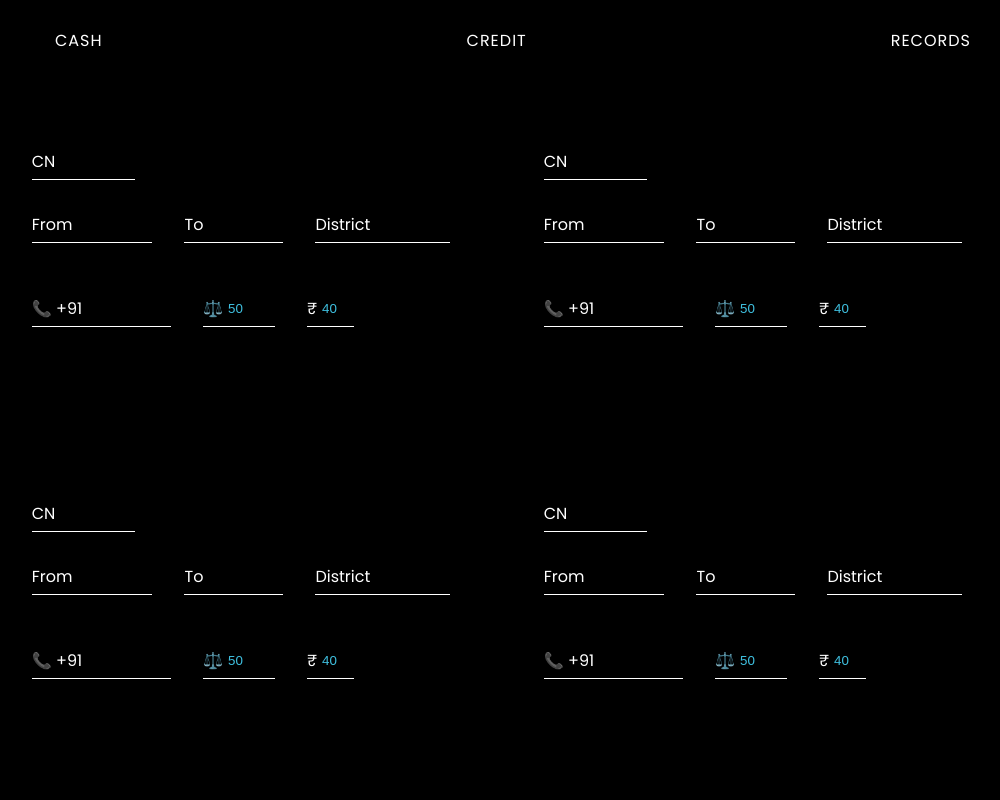
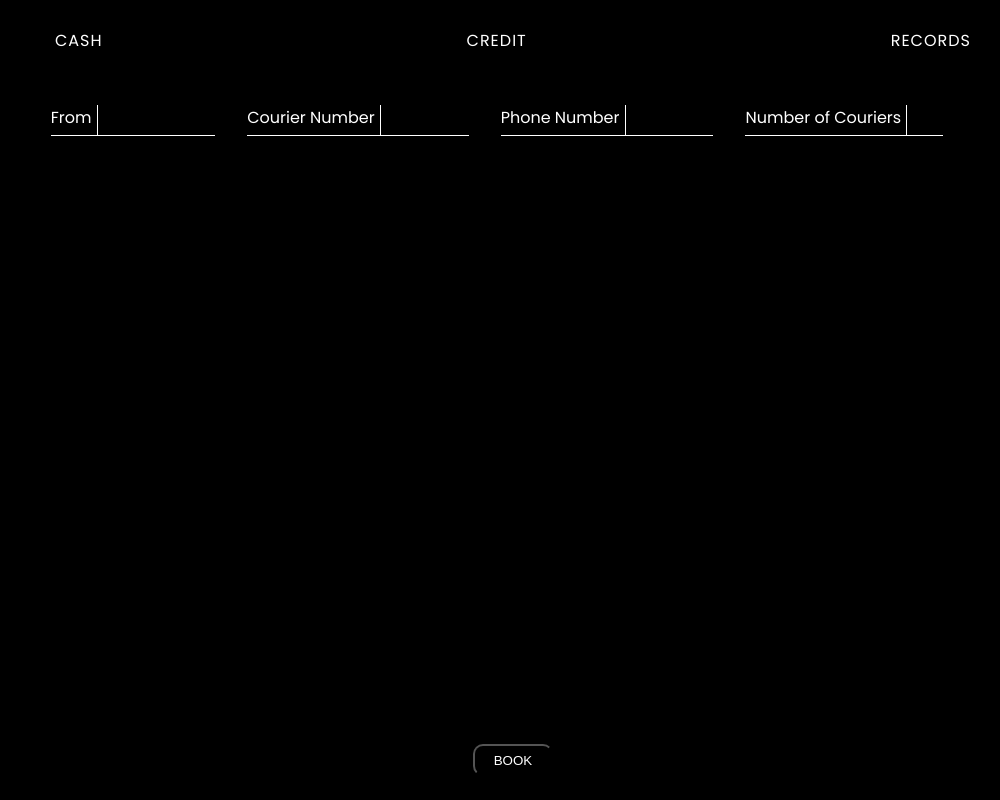
Before and after one commit to HLrahul/Cbill-frontend, a React (Vite) app: page /dashboard in a window 1280 px wide. Shown: the top 800 px of the page, without its empty margins (127-1127 px from the left). Built offline with nearby package versions, Linux system fonts and the light colour scheme.

Commit message:
Added Tiles

```diff
--- a/src/components/Dashboard Pages/Cash.jsx
+++ b/src/components/Dashboard Pages/Cash.jsx
@@ -1,16 +1,78 @@
+import { useEffect, useState } from "react";
+
 import styled from "styled-components";
 
 import Tiles from "./Tiles";
 
 function Cash() {
-  const times = [];
-  for (let i = 0; i < 5; i++) {
-    times.push(<Tiles key={i} />);
-  }
+  const [nums, setNums] = useState(0);
+  const [tiles, setTiles] = useState([]);
+
+  const [from, setFrom] = useState("");
+  const [cn, setCn] = useState(0);
+  const [phone, setPhone] = useState(0);
+
+  useEffect(() => {
+    const newTiles = [];
+    for (let i = 0; i < nums; i++) {
+      newTiles.push(
+        <Tiles
+          key={i}
+          formId={i}
+          cn={parseInt(cn) + i}
+          from={from}
+          phone={phone}
+          shadow={
+            cn.toString().length === 10
+              ? "anjani"
+              : cn.toString().length === 9
+              ? "akash"
+              : ""
+          }
+        />
+      );
+    }
+    setTiles(newTiles);
+  }, [nums, cn, phone, from]);
 
   return (
     <>
-      <CashWrapper>{times}</CashWrapper>
+      <Section>
+        <InputPair>
+          <Label>From</Label>
+          <Input
+            type="text"
+            style={{ width: "16ch" }}
+            onChange={(e) => setFrom(e.target.value)}
+          />
+        </InputPair>
+        <InputPair>
+          <Label>Courier Number</Label>
+          <Input
+            type="number"
+            style={{ width: "12ch" }}
+            onChange={(e) => setCn(e.target.value)}
+          />
+        </InputPair>
+        <InputPair>
+          <Label>Phone Number</Label>
+          <Input
+            type="number"
+            style={{ width: "12ch" }}
+            onChange={(e) => setPhone(e.target.value)}
+          />
+        </InputPair>
+        <InputPair>
+          <Label>Number of Couriers</Label>
+          <Input
+            type="number"
+            style={{ width: "5ch" }}
+            onChange={(e) => setNums(e.target.value)}
+          />
+        </InputPair>
+      </Section>
+
+      <CashWrapper>{tiles}</CashWrapper>
       <ButtonWrapper>
         <Button>BOOK</Button>
       </ButtonWrapper>
@@ -21,7 +83,7 @@ export default Cash;
 
 const CashWrapper = styled.section`
   width: 100%;
-  min-height: 90vh;
+  min-height: 70vh;
   display: flex;
   flex-wrap: wrap;
   align-items: center;
@@ -33,9 +95,11 @@ const CashWrapper = styled.section`
   }
 
   @media (max-width: 400px) {
+    min-height: 50vh;
+
     & > * {
       margin-top: 0.5rem;
-      margin-bottom: 2rem;
+      margin-bottom: 1rem;
     }
   }
 `;
@@ -63,3 +127,74 @@ const Button = styled.button`
     box-shadow: 5px 4px 12px 0 rgba(44, 190, 190, 0.61);
   }
 `;
+
+const Section = styled.section`
+  height: 10vh;
+  width: 100%;
+  display: flex;
+  /* flex-wrap: wrap; */
+  align-items: center;
+  justify-content: center;
+
+  @media (max-width: 400px) {
+    height: 25vh;
+    width: auto;
+    flex-direction: column;
+    align-items: flex-start;
+    margin-left: 5rem;
+
+    & > * {
+      margin-right: 0;
+    }
+  }
+
+  & > * {
+    margin-right: 2rem;
+  }
+`;
+
+const InputPair = styled.div`
+  display: flex;
+
+  @media (max-width: 400px) {
+    margin-bottom: 5px;
+  }
+`;
+const Label = styled.label`
+  color: white;
+  padding-bottom: 5px;
+  padding-right: 5px;
+  border-bottom: 1px solid white;
+`;
+const Input = styled.input`
+  &:-webkit-autofill,
+  &:-webkit-autofill:hover,
+  &:-webkit-autofill:focus,
+  &:-webkit-autofill:active {
+    box-shadow: none;
+    -webkit-box-shadow: 0 0 0 30px black inset !important;
+  }
+  &:-webkit-autofill {
+    -webkit-text-fill-color: #3fc0e0 !important;
+  }
+
+  &::-webkit-outer-spin-button,
+  &::-webkit-inner-spin-button {
+    -webkit-appearance: none;
+    margin: 0;
+  }
+
+  background: transparent;
+  outline: none;
+  border: none;
+  border-bottom: 1px solid white;
+  border-left: 1px solid white;
+  color: #3fc0e0;
+  padding-bottom: 5px;
+  padding-left: 5px;
+  width: 5rem;
+
+  @media (max-width: 400px) {
+    width: 100%;
+  }
+`;
--- a/src/components/Dashboard Pages/Tiles.jsx
+++ b/src/components/Dashboard Pages/Tiles.jsx
@@ -4,14 +4,19 @@ import styled from "styled-components";
 
 import { districts } from "./districtList";
 
-function Tiles() {
-  const [cocom, setCocom] = useState(0);
-  const [comp, setComp] = useState("");
+function Tiles(props) {
+  const { formId, cn, from, phone, shadow } = props;
+
+  const [cocom, setCocom] = useState(cn);
+  const [comp, setComp] = useState(shadow);
+
+  const [ph, setPh] = useState(null);
+  const [fr, setFr] = useState(null);
 
   useEffect(() => {
-    if (cocom.length === 10) {
+    if (cocom.toString().length === 10) {
       setComp("anjani");
-    } else if (cocom.length === 9) {
+    } else if (cocom.toString().length === 9) {
       setComp("akash");
     } else {
       setComp("NULL");
@@ -24,12 +29,12 @@ function Tiles() {
         <Tile
           style={{
             transition: "0.5s",
-            background:
-              comp === "akash"
-                ? "rgba(92, 92, 255, 0.25)"
-                : comp === "anjani"
-                ? "rgba(255, 78, 78, 0.25)"
-                : "rgba(0, 0, 0, 0.25)",
+            // background:
+            //   comp === "akash"
+            //     ? "rgba(92, 92, 255, 0.25)"
+            //     : comp === "anjani"
+            //     ? "rgba(255, 78, 78, 0.25)"
+            //     : "rgba(0, 0, 0, 0.25)",
             boxShadow:
               comp === "akash"
                 ? "10px 8px 32px 0 rgba(17, 17, 236, 0.596)"
@@ -40,9 +45,12 @@ function Tiles() {
         >
           <DivOne>
             <InputPair>
-              <Label htmlFor="name">CN</Label>
+              <Label htmlFor="name" style={{ display: "flex" }}>
+                <P>{formId ? formId + 1 + ". " : ""}</P> CN
+              </Label>
               <Input
                 // style={{ width: "12ch" }}
+                value={cocom !== null ? cocom : cn !== NaN ? cn : ""}
                 type="number"
                 name="name"
                 onChange={(e) => setCocom(e.target.value)}
@@ -82,7 +90,12 @@ function Tiles() {
               <DivFive>
                 <InputPair>
                   <Label htmlFor="name">From</Label>
-                  <Input type="text" autoComplete="new-password" />
+                  <Input
+                    value={fr !== null ? fr : from}
+                    onChange={(e) => setFr(e.target.value)}
+                    type="text"
+                    autoComplete="new-password"
+                  />
                 </InputPair>
 
                 <InputPair>
@@ -111,6 +124,8 @@ function Tiles() {
                 <InputPair>
                   <Label htmlFor="name">📞 +91</Label>
                   <Input
+                    value={ph !== null ? ph : phone}
+                    onChange={(e) => setPh(e.target.value)}
                     style={{ width: "12ch" }}
                     type="number"
                     autoComplete="off"
@@ -169,6 +184,12 @@ const CashForm = styled.form`
   justify-content: center;
 `;
 
+const P = styled.p`
+  /* color: #4dcc2d;
+  text-shadow: 0 0 7px #fff, 0 0 10px #fff, 0 0 21px #fff, 0 0 42px #0fa,
+    0 0 82px #0fa, 0 0 92px #0fa, 0 0 102px #0fa, 0 0 151px #0fa; */
+`;
+
 const Tile = styled.div`
   padding: 15px;
   display: flex;
@@ -181,7 +202,7 @@ const Tile = styled.div`
   backdrop-filter: blur(10px);
   -webkit-backdrop-filter: blur(10px);
   border-radius: 10px;
-  /* border: 1px solid rgba(255, 255, 255, 0.18); */
+  border: 1px solid rgba(255, 255, 255, 0.18);
 
   @media (max-width: 400px) {
     padding: 0;
--- a/src/components/Tabs.jsx
+++ b/src/components/Tabs.jsx
@@ -17,13 +17,15 @@ function Tabs() {
 export default Tabs;
 
 const TabsWrapper = styled.section`
-  height: 10vh;
-  width: 100%;
+  top: 0;
+  position: sticky;
+  z-index: 10;
 `;
 
 const TabLinks = styled.div`
   height: 10vh;
   width: 100%;
+  background: black;
 `;
 
 const Ullist = styled.ul`
```
